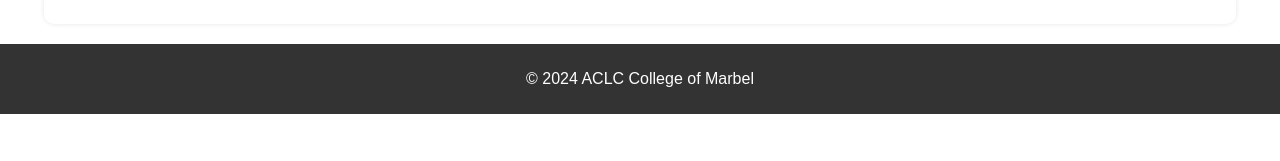
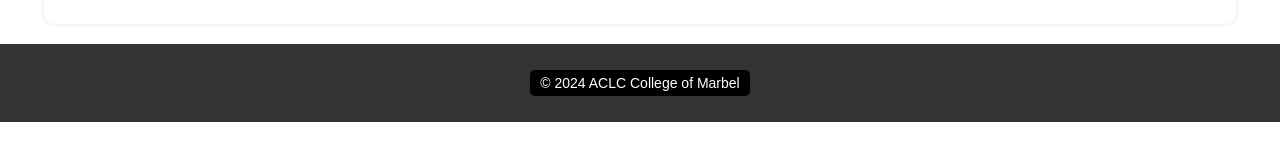
Before and after one commit to krizziamaemoreno/About-Me, a plain HTML site: page index.html in a window 1280 px wide. Shown: the part 495-656 px from the top of the page. Drawn offline with Linux system fonts and the light colour scheme.

Commit message:
Update index.html

```diff
--- a/index.html
+++ b/index.html
@@ -68,7 +68,14 @@
             bottom: 0;
             width: 100%;
         }
-
+        footer .credit {
+            display: inline-block;
+            background-color: black;
+            color: white;
+            padding: 5px 10px;
+            border-radius: 5px;
+            font-size: 14px;
+        }
         @keyframes bounce {
             0% { transform: translateX(0); }
             25% { transform: translateX(10px); }
@@ -94,13 +101,12 @@
             <li><b style="color:#EE4B2B">Hobbies: </b> Reading, Writing, Watching, Cooking, and Playing Video Games</li>
         </ul>
         <div class="image-container">
-
             <img src="https://png.pngtree.com/png-clipart/20190516/original/pngtree-fresh-girl-cute-%E8%85%AE-avatar-material-png-image_4028266.jpg" alt="Krizzia Mae M. Moreno Avatar">
         </div>
     </section>
 
     <footer>
-        <p>&#169; 2024 ACLC College of Marbel</p>
+        <p><span class="credit">&#169; 2024 ACLC College of Marbel</span></p>
     </footer>
 </body>
 </html>
```
